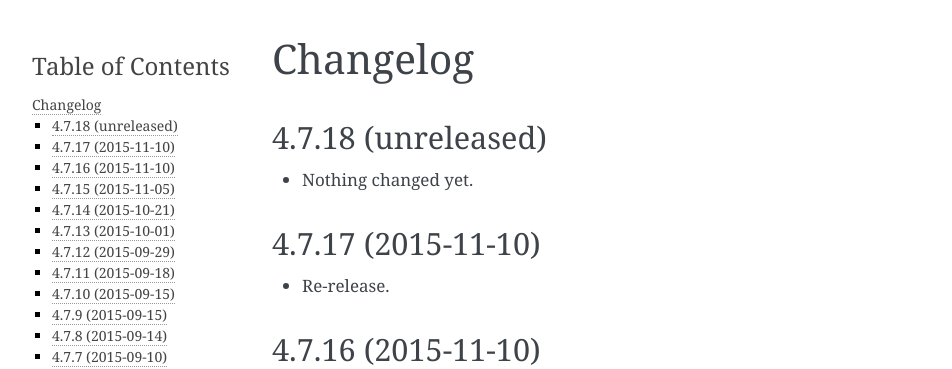
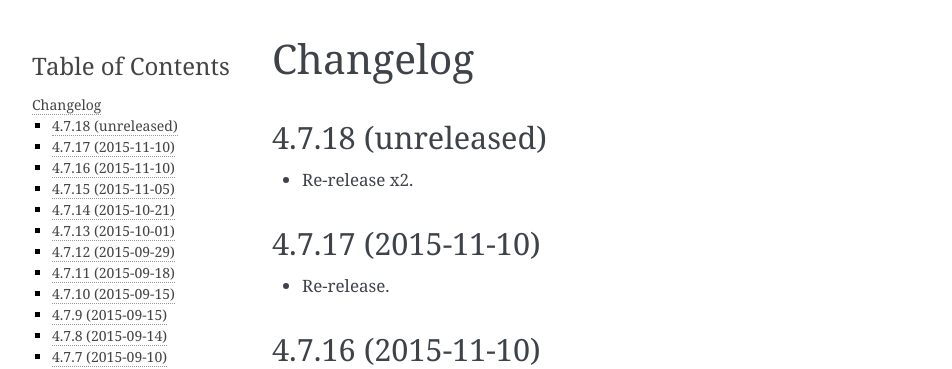
Before and after one commit to UPCnet/genweb.core, a Sphinx documentation site: the page built from docs/HISTORY.rst, in a window 1280 px wide and 900 px high. Shown: the top 369 px of the window, without its empty margins (148-1100 px from the left). Built offline with Sphinx 7.4.7, drawn with Linux system fonts in a browser that asks for light colours.

Commit message:
Add changelog for re-releasex2.

```diff
--- a/docs/HISTORY.rst
+++ b/docs/HISTORY.rst
@@ -4,13 +4,13 @@ Changelog
 4.7.18 (unreleased)
 -------------------
 
-- Nothing changed yet.
+* Re-release x2.
 
 
 4.7.17 (2015-11-10)
 -------------------
 
-- Re-release.
+* Re-release.
 
 
 4.7.16 (2015-11-10)
```
